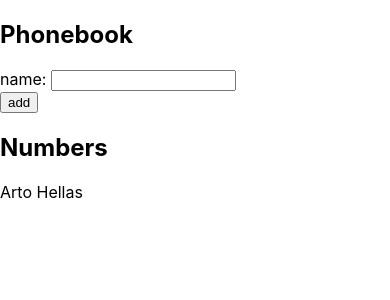
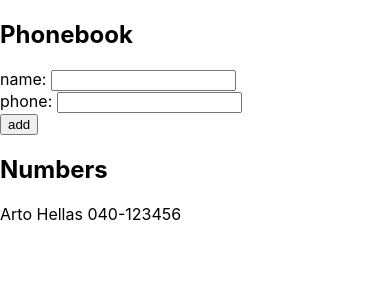
Before and after one commit to ebicomp/helsinki, a React (Create React App) app in the folder part2/phonebook/: page / in a window 390 px wide. Shown: the top 300 px of the page. Built offline with nearby package versions, Linux system fonts and the light colour scheme.

Commit message:
The Phonebook Step3

```diff
--- a/part2/phonebook/src/App.js
+++ b/part2/phonebook/src/App.js
@@ -1,24 +1,30 @@
 import { useState } from "react";
 
 const App = () => {
-  const [persons, setPersons] = useState([{ name: "Arto Hellas" }]);
+  const [persons, setPersons] = useState([
+    { name: "Arto Hellas", phone: "040-123456" },
+  ]);
   const [newName, setNewName] = useState("");
+  const [newPhone, setNewPhone] = useState("");
 
   const addPerson = (event) => {
     event.preventDefault();
+
     if (persons.filter((p) => p.name === newName).length > 0) {
       alert(`${newName} is already added to phonebook`);
       return;
     }
-
     const newPersonObj = {
       name: newName,
+      phone: newPhone,
     };
-
     setPersons(persons.concat(newPersonObj));
   };
-  const personChangeHandler = (event) => {
+  const newNameChangeHandler = (event) => {
     setNewName(event.target.value);
+  };
+  const newPhoneChageHandler = (event) => {
+    setNewPhone(event.target.value);
   };
 
   return (
@@ -26,7 +32,10 @@ const App = () => {
       <h2>Phonebook</h2>
       <form onSubmit={addPerson}>
         <div>
-          name: <input onChange={personChangeHandler} value={newName} />
+          name: <input onChange={newNameChangeHandler} value={newName} />
+        </div>
+        <div>
+          phone: <input onChange={newPhoneChageHandler} value={newPhone} />
         </div>
         <div>
           <button type="submit">add</button>
@@ -34,7 +43,9 @@ const App = () => {
       </form>
       <h2>Numbers</h2>
       {persons.map((person) => (
-        <p key={person.name}>{person.name}</p>
+        <p key={person.name}>
+          {person.name} {person.phone}
+        </p>
       ))}
     </div>
   );
```
